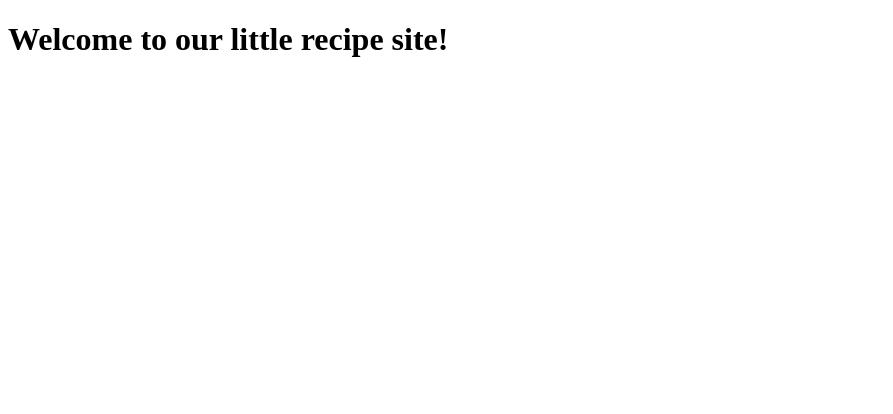
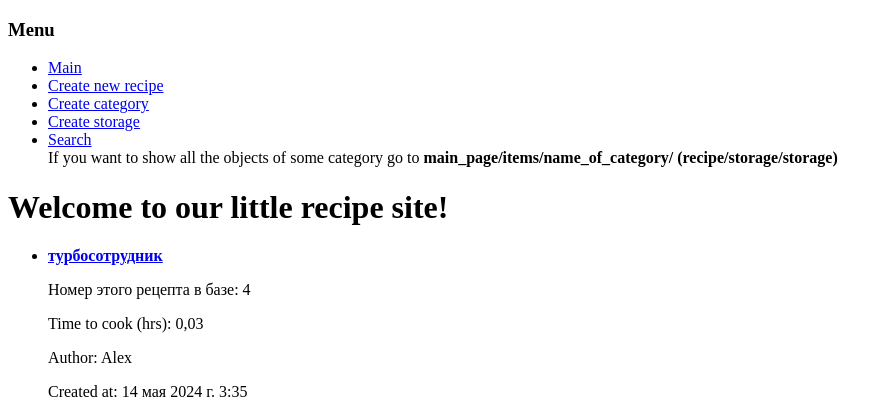
Before and after one commit to discegauderem8/Django_L6, a Django app: page / in a window 1280 px wide. Shown: the top 414 px of the page, without its empty margins (0-893 px from the left). Before the commit the page ends 57 px from the top, so only its background shows below. Run offline with Django 5.2, Linux system fonts and the light colour scheme; data comes from the database, SQL or seed files in the repository; both versions use the stored data as it was after the commit.

Commit message:
final commit

```diff
--- a/S2_full/settings.py
+++ b/S2_full/settings.py
@@ -23,7 +23,8 @@ SECRET_KEY = 'django-insecure-z^5s=jatyrc$gfs0%n*$q273-+x%45zd17nc8r9r10k#hxq+m(
 # SECRET_KEY = os.getenv("SECRET_KEY")
 
 # SECURITY WARNING: don't run with debug turned on in production!
-DEBUG = False
+
+DEBUG = True #убрать потом, оставил, чтобы открывлаись картинки
 SESSION_COOKIE_SECURE = True
 CSRF_COOKIE_SECURE = True
 
@@ -173,7 +174,7 @@ STATIC_URL = 'static/'
 STATIC_ROOT = BASE_DIR / "static/"
 
 MEDIA_URL = "/media/"
-MEDIA_ROOT = BASE_DIR / "media/"
+MEDIA_ROOT = os.path.join(BASE_DIR, 'media')
 
 # Default primary key field type
 # https://docs.djangoproject.com/en/5.0/ref/settings/#default-auto-field
--- a/S2_full/urls.py
+++ b/S2_full/urls.py
@@ -24,5 +24,4 @@ urlpatterns = [
                   path('', include("recipes.urls")),
                   path('__debug__/', include("debug_toolbar.urls")),
                   path('accounts/', include('accounts.urls')),
-                  # path("recipes/", include("recipes.urls"))
               ] + static(settings.MEDIA_URL, document_root=settings.MEDIA_ROOT)
--- a/recipes/forms.py
+++ b/recipes/forms.py
@@ -18,7 +18,9 @@ class StorageForm(forms.ModelForm):
 
 
 class SearchForm(forms.Form):
-    name = forms.CharField(label='Name', max_length=200)
+    id = forms.IntegerField(required=False)
+    name = forms.CharField(label='Name', max_length=200,required=False)
+    description = forms.CharField(label='Description', max_length=1000, required=False)
     recipe_check = forms.BooleanField(label='Search in Recipes', required=False)
     category_check = forms.BooleanField(label='Search in Categories', required=False)
     storage_check = forms.BooleanField(label='Search in Storages', required=False)
--- a/recipes/templates/recipes/base.html
+++ b/recipes/templates/recipes/base.html
@@ -5,8 +5,24 @@
     <title>{% block title %}Формы{% endblock %}</title>
 </head>
 <body>
-    {% block content %}
-        <p>Контент скоро появится...</p>
-    {% endblock %}
+    <header>
+        <h3>Menu</h3>
+        <nav>
+            <ul>
+                <li><a href="{% url 'index' %}">Main</a></li>
+                <li><a href="{% url 'create_recipe' %}">Create new recipe</a></li>
+                <li><a href="{% url 'create_category' %}">Create category</a></li>
+                <li><a href="{% url 'create_storage' %}">Create storage</a></li>
+                <li><a href="{% url 'search' %}">Search</a></li>
+                If you want to show all the objects of some category go to <strong> main_page/items/name_of_category/ (recipe/storage/storage) </strong>
+            </ul>
+        </nav>
+    </header>
+
+    <main>
+        {% block content %}
+            <p>Контент скоро появится...</p>
+        {% endblock %}
+    </main>
 </body>
 </html>
--- a/recipes/templates/recipes/create_category.html
+++ b/recipes/templates/recipes/create_category.html
@@ -1,4 +1,4 @@
-{% extends 'hw/base.html' %}
+{% extends 'recipes/base.html' %}
 {% block content %}
 {% csrf_token %}
 
--- a/recipes/templates/recipes/create_recipe.html
+++ b/recipes/templates/recipes/create_recipe.html
@@ -1,4 +1,4 @@
-{% extends 'hw/base.html' %}
+{% extends 'recipes/base.html' %}
 {% block content %}
 {% csrf_token %}
 
--- a/recipes/templates/recipes/create_storage.html
+++ b/recipes/templates/recipes/create_storage.html
@@ -1,4 +1,4 @@
-{% extends 'hw/base.html' %}
+{% extends 'recipes/base.html' %}
 {% block content %}
 {% csrf_token %}
 
--- a/recipes/templates/recipes/index.html
+++ b/recipes/templates/recipes/index.html
@@ -1,7 +1,18 @@
-{% extends 'hw/base.html' %}
+{% extends 'recipes/base.html' %}
 {% block content %}
 {% csrf_token %}
 
 <h1>Welcome to our little recipe site!</h1>
-
+<ul>
+    {% for item in recipes %}
+    <li> <strong><a href="{% url 'search_by_id' this_id=item.id %}"> {{ item.name }}</a></strong></li>
+    <p>Номер этого рецепта в базе: {{ item.id }}</p>
+    <p>Time to cook (hrs): {{ item.timing }}</p>
+    <p>Author:</strong> {{ item.author }}</p>
+    <p>Created at:</strong> {{ item.created_at }}</p>
+    {% if item.image %}
+    <img src="{{ item.image.url }}" alt="{{ item.name }}">
+    {% endif %}
+    {% endfor %}
+</ul>
 {% endblock %}
--- a/recipes/templates/recipes/name_search.html
+++ b/recipes/templates/recipes/name_search.html
@@ -1,10 +1,10 @@
-{% extends 'hw/base.html' %}
+{% extends 'recipes/base.html' %}
 {% block content %}
 {% csrf_token %}
 
-<h1>Search Results</h1>
+<h1>Search</h1>
 <ul>
-    <h1>Name Search</h1>
+
     <form method="post">
         {% csrf_token %}
         {{ form.as_p }}
--- a/recipes/urls.py
+++ b/recipes/urls.py
@@ -1,16 +1,14 @@
-from django.conf.urls.static import static
 from django.urls import path
 
 from . import views
-from django.conf import settings
-
 
 urlpatterns = [
     path('', views.index, name='index'),
     path('create_recipe/', views.create_recipe, name='create_recipe'),
     path('create_category/', views.create_category, name='create_category'),
     path('create_storage/', views.create_storage, name='create_storage'),
-    path('name_search/', views.name_search, name='name_search'),
+    path('search/', views.name_search, name='search'),
     path('items/<str:model_name>/', views.show_items, name='show_items'),
-    path('search_results/', views.name_search_results, name='name_search_results'),  # Добавленный путь для отображения результатов поиска
+    path('search_results/', views.name_search_results, name='name_search_results'),
+    path('search_by_id/<int:this_id>/', views.search_by_id, name='search_by_id'),
 ]
--- a/recipes/views.py
+++ b/recipes/views.py
@@ -1,12 +1,17 @@
+from itertools import chain
+
 from django.shortcuts import render, redirect
+
+from .forms import RecipeForm, CategoryForm, StorageForm, SearchForm
 from .models import Recipe, Category, Storage
-from .forms import RecipeForm, CategoryForm, StorageForm, SearchForm
 
 
 def index(request):
-    return render(request, "recipes/index.html")
+    recipes = Recipe.objects.all().order_by('?')[:5]  # Получаем 5 случайных рецептов из базы данных
+    return render(request, 'recipes/index.html', {'recipes': recipes})
 
-def show_items(request, model_name):
+
+def show_items(request, model_name="recipe"):
     if model_name == 'recipe':
         items = Recipe.objects.all()
     elif model_name == 'category':
@@ -16,6 +21,7 @@ def show_items(request, model_name):
     else:
         items = []
     return render(request, 'recipes/show_items.html', {'items': items, 'model_name': model_name})
+
 
 def create_recipe(request):
     if request.method == 'POST':
@@ -27,6 +33,7 @@ def create_recipe(request):
         form = RecipeForm()
     return render(request, 'recipes/create_recipe.html', {'form': form})
 
+
 def create_category(request):
     if request.method == 'POST':
         form = CategoryForm(request.POST)
@@ -37,6 +44,7 @@ def create_category(request):
         form = CategoryForm()
     return render(request, 'recipes/create_category.html', {'form': form})
 
+
 def create_storage(request):
     if request.method == 'POST':
         form = StorageForm(request.POST)
@@ -46,34 +54,75 @@ def create_storage(request):
     else:
         form = StorageForm()
     return render(request, 'recipes/create_storage.html', {'form': form})
+
+
 def name_search(request):
     if request.method == 'POST':
         form = SearchForm(request.POST)
         if form.is_valid():
-            name = form.cleaned_data['name']
+            id = form.cleaned_data.get('id')
+            name = form.cleaned_data.get('name')
+            description = form.cleaned_data.get('description')
             search_recipes = form.cleaned_data.get('recipe_check')
             search_categories = form.cleaned_data.get('category_check')
             search_storages = form.cleaned_data.get('storage_check')
-            recipes = Recipe.objects.filter(name=name) if search_recipes else []
-            categories = Category.objects.filter(name=name) if search_categories else []
-            storages = Storage.objects.filter(name=name) if search_storages else []
-            return render(request, 'name_search_results.html', {'recipes': recipes, 'categories': categories, 'storages': storages})
+
+            recipes = Recipe.objects.all()
+            categories = Category.objects.all()
+            storages = Storage.objects.all()
+            if id:
+                final_recipes = recipes.filter(id=id)
+                final_categories = categories.filter(id=id)
+                final_storages = storages.filter(id=id)
+
+                return render(request, 'recipes/name_search_results.html', {
+                    'recipes': final_recipes,
+                    'categories': final_categories,
+                    'storages': final_storages
+                })
+
+            if name:
+                recipes_1 = recipes.filter(name__icontains=name)
+                categories_1 = categories.filter(name__icontains=name)
+                storages_1 = storages.filter(name__icontains=name)
+
+            if description:
+                recipes_2 = recipes.filter(description__icontains=description)
+                categories_2 = categories.filter(description__icontains=description)
+                storages_2 = storages.filter(description__icontains=description)
+
+            if name and description:
+                final_recipes = list(chain(recipes_1, recipes_2))
+                final_categories = list(chain(categories_1, categories_2))
+                final_storages = list(chain(storages_1, storages_2))
+
+            elif name and not description:
+                final_recipes = recipes_1
+                final_categories = categories_1
+                final_storages = categories_1
+
+            elif description and not name:
+                final_recipes = recipes_2
+                final_categories = categories_2
+                final_storages = categories_2
+
+            return render(request, 'recipes/name_search_results.html', {
+                'recipes': final_recipes,
+                'categories': final_categories,
+                'storages': final_storages
+            })
     else:
         form = SearchForm()
     return render(request, 'recipes/name_search.html', {'form': form})
 
+
 def name_search_results(request):
-    if request.method == 'POST':
-        form = SearchForm(request.POST)
-        if form.is_valid():
-            name = form.cleaned_data['name']
-            search_recipes = form.cleaned_data.get('recipe_check')
-            search_categories = form.cleaned_data.get('category_check')
-            search_storages = form.cleaned_data.get('storage_check')
-            recipes = Recipe.objects.filter(name=name) if search_recipes else []
-            categories = Category.objects.filter(name=name) if search_categories else []
-            storages = Storage.objects.filter(name=name) if search_storages else []
-            return render(request, 'recipes/name_search_results.html', {'recipes': recipes, 'categories': categories, 'storages': storages})
-    else:
-        form = SearchForm()
-    return redirect('name_search')  # Если запрос не POST, перенаправляем обратно на страницу поиска
+    query = request.GET.get('query')  # Получите поисковый запрос
+    recipes = Recipe.objects.filter(name__icontains=query)  # Получите результаты поиска
+    context = {'recipes': recipes}  # Передайте результаты поиска в контекст шаблона
+    return render(request, 'recipes/name_search_results.html', context)
+
+
+def search_by_id(request, this_id=1):
+    recipe = Recipe.objects.get(pk=this_id)
+    return render(request, "recipes/search_by_id.html", {"item": recipe})
```
Also changed, not shown: recipes/templates/recipes/name_search_results.html (+17 -4 lines), recipes/templates/recipes/search_by_id.html (added, +18 -0 lines), recipes/templates/recipes/show_items.html (+33 -10 lines), db.sqlite3, 1 other file.
